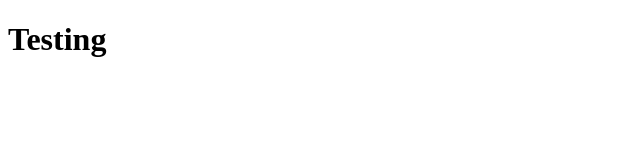
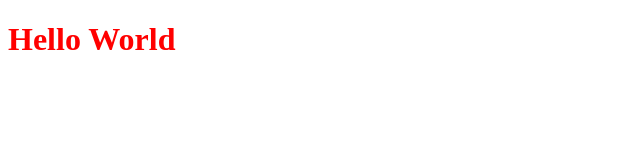
Before and after one commit to phiathao/testing, a plain HTML site: page index.html in a window 1280 px wide. Shown: the whole page, without its empty margins (0-640 px from the left). Drawn offline with Linux system fonts and the light colour scheme.

Commit message:
testing hello world

```diff
--- a/index.html
+++ b/index.html
@@ -4,9 +4,11 @@
     <meta charset="UTF-8">
     <meta name="viewport" content="width=device-width, initial-scale=1.0">
     <meta http-equiv="X-UA-Compatible" content="ie=edge">
-    <title>Document</title>
+    <title>Getting Started</title>
+    <link rel="stylesheet" href="style.css"/>
+    <script type="text/javascript" src="script.js"></script>
 </head>
 <body>
-    <h1>Testing</h1>
+    <h1>Hello World</h1>
 </body>
 </html>
--- /dev/null
+++ b/script.js
@@ -0,0 +1 @@
+console.log("Hello World!")
--- /dev/null
+++ b/style.css
@@ -0,0 +1,3 @@
+h1 {
+    color: #ff0000;
+}
```
